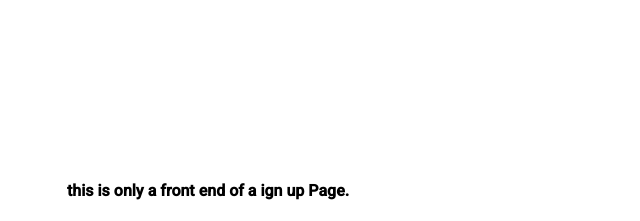
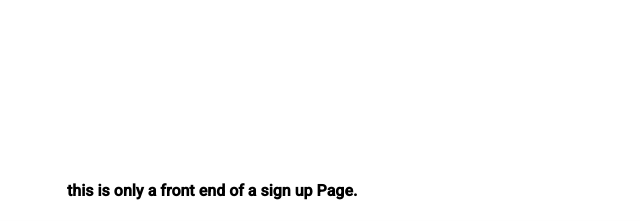
Before and after one commit to nikhilstacks/signup, a plain HTML site: page index.html in a window 1280 px wide. Shown: the top 221 px of the page, 381-1021 px from the left. Drawn offline with Linux system fonts and the light colour scheme.

Commit message:
spell correction

```diff
--- a/index.html
+++ b/index.html
@@ -17,7 +17,7 @@
     </div>
     <div class="main">
         <div class="text">
-           <h4>this is only a front end of a ign up Page.</h3>
+           <h4>this is only a front end of a sign up Page.</h3>
         </div>
         <div class="form">
             <form action="post" class="style">
```
